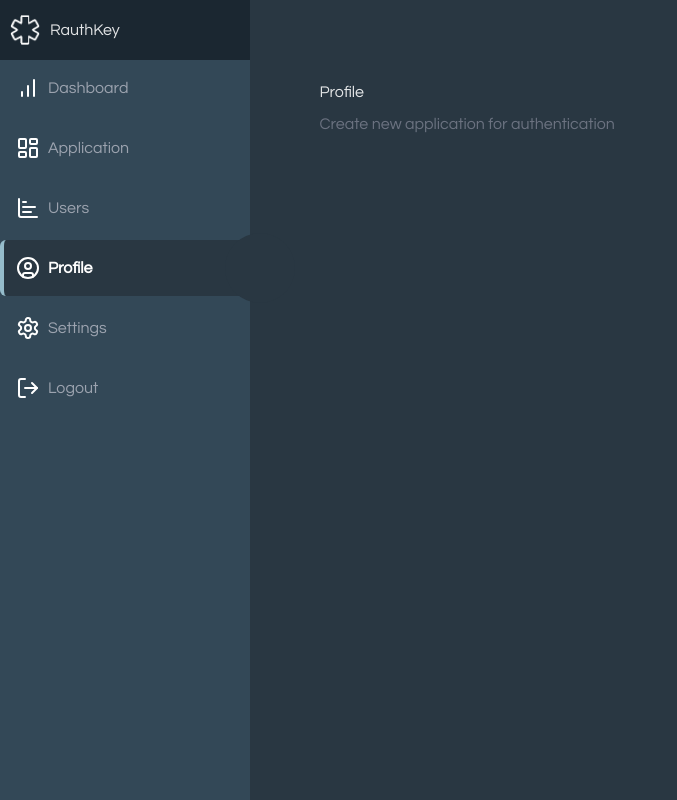
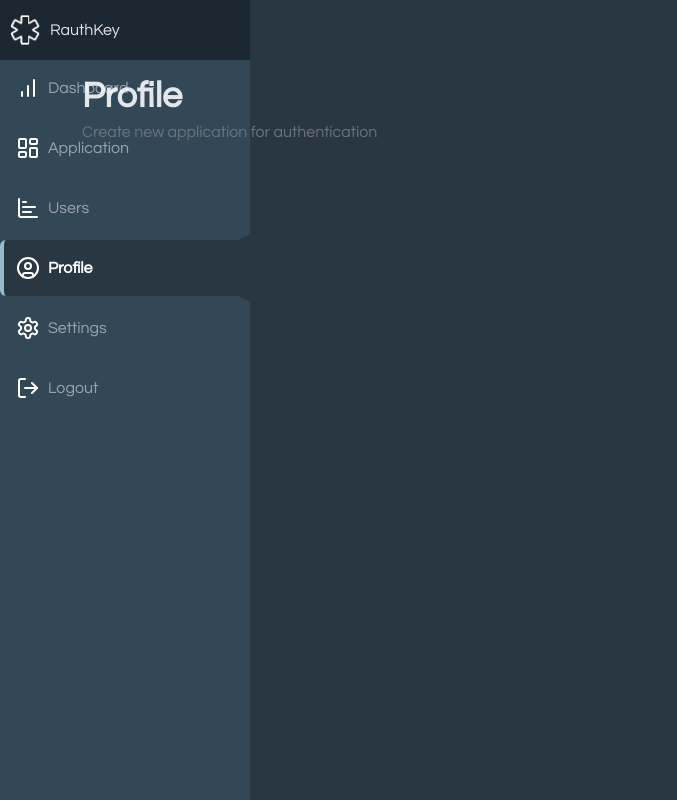
Before and after one commit to JeyBySy/RAuthkey, a React (Vite) app in the folder client/: page /profile in a window 1280 px wide. Shown: the whole page, without its empty margins (0-677 px from the left). Built offline with nearby package versions, Linux system fonts and the light colour scheme; sample sign-in values are in the browser's storage.

Commit message:
Table styles sample

```diff
--- a/client/src/index.css
+++ b/client/src/index.css
@@ -15,9 +15,6 @@
   /* background-color: #0e0e11; */
   @apply bg-elephant-900;
 }
-.sideNav {
-  @apply sm:w-[10px] lg:w-[250px];
-}
 .divider {
   width: 100%;
   color: white;
@@ -27,5 +24,17 @@
   @apply bg-elephant-950 p-2 text-sm border-b-2 border-elephant-800 focus:outline-none mb-2 w-full;
 }
 .input {
-  @apply p-2 text-sm bg-inherit border-b-2 border-elephant-900 outline-elephant-100 mb-2 w-full;
+  @apply p-2 text-base focus:outline-none mb-2 w-full;
 }
+
+/* Samples */
+.title_page {
+  @apply text-4xl font-extrabold;
+}
+
+th {
+  @apply bg-elephant-700 border-x border-y-0  py-3 px-2;
+}
+td {
+  @apply bg-elephant-950 border-x-0  border-b  py-3 px-2;
+}
```
